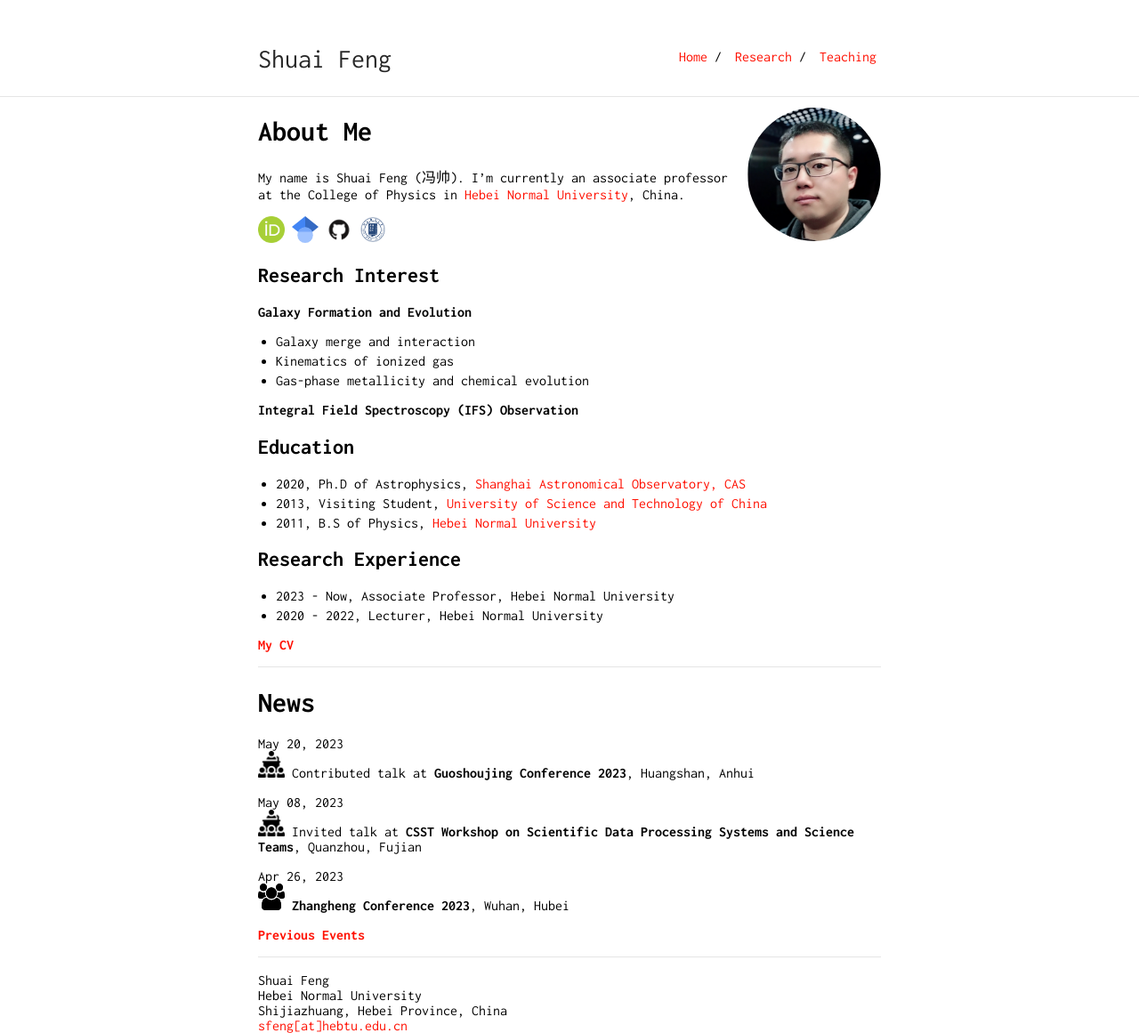
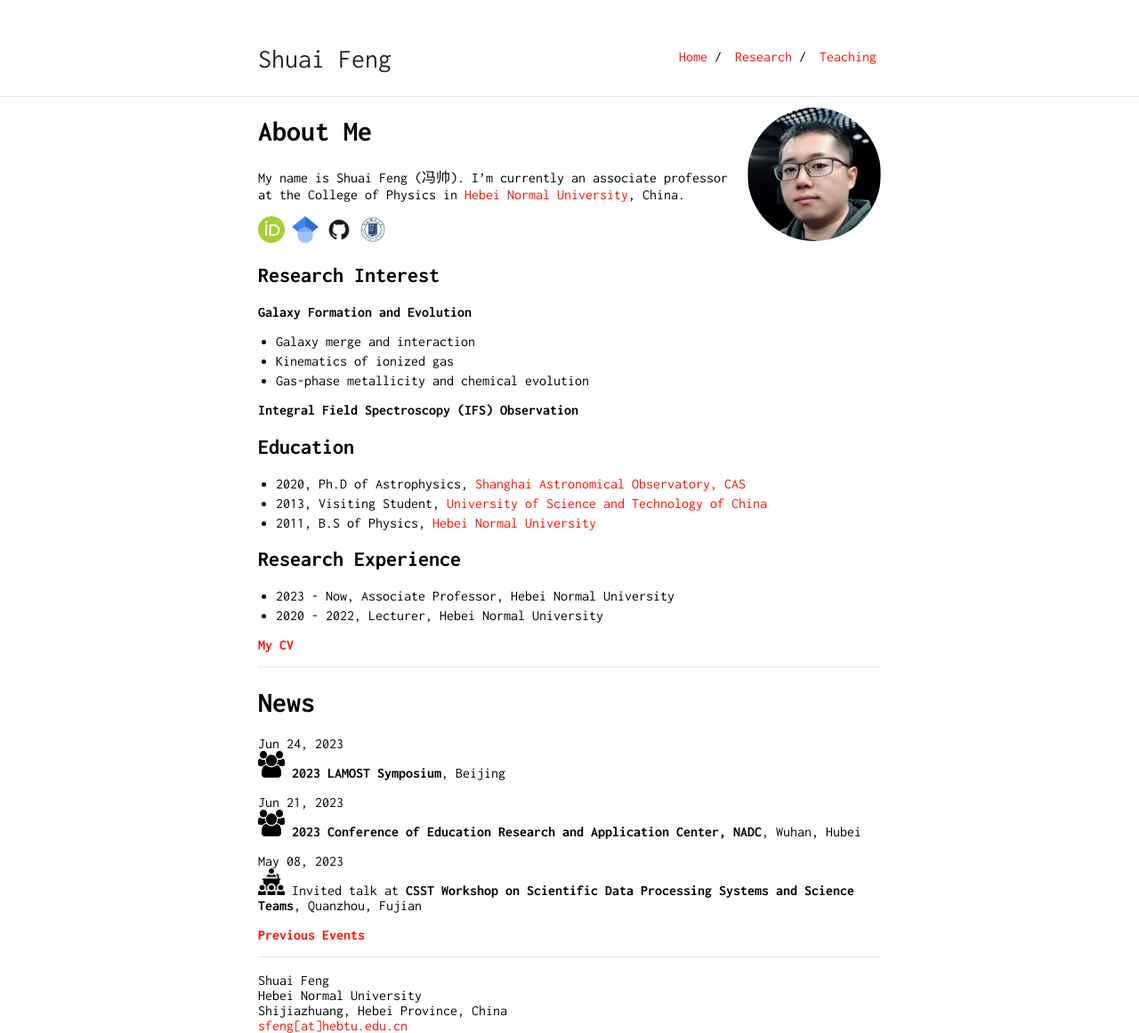
Before and after one commit to fengshuai0210/fengshuai0210.github.io, a Jekyll site: the page built from index.md, in a window 1280 px wide. Shown: the whole page at 89% size. Built offline with Jekyll 4.4.1, drawn with Linux system fonts in a browser that asks for light colours.

Commit message:
update-230624

```diff
--- a/index.md
+++ b/index.md
@@ -36,13 +36,13 @@ My name is Shuai Feng (冯帅). I'm currently an associate professor at the Coll
 ----
 # News
 
-May 20, 2023\
-<img src="/image/talk-icon.png" style="width:30px;height:30px;"> Contributed talk at **Guoshoujing Conference 2023**, Huangshan, Anhui
+Jun 24, 2023\
+<img src="/image/meeting-icon.png" style="width:30px;height:30px;"> **2023 LAMOST Symposium**, Beijing
+
+Jun 21, 2023\
+<img src="/image/meeting-icon.png" style="width:30px;height:30px;"> **2023 Conference of Education Research and Application Center, NADC**, Wuhan, Hubei
 
 May 08, 2023\
 <img src="/image/talk-icon.png" style="width:30px;height:30px;"> Invited talk at **CSST Workshop on Scientific Data Processing Systems and Science Teams**, Quanzhou, Fujian
 
-Apr 26, 2023\
-<img src="/image/meeting-icon.png" style="width:30px;height:30px;"> **Zhangheng Conference 2023**, Wuhan, Hubei
-
 **[Previous Events](./events)**
```
Also changed, not shown: events.md (+5 -2 lines).
